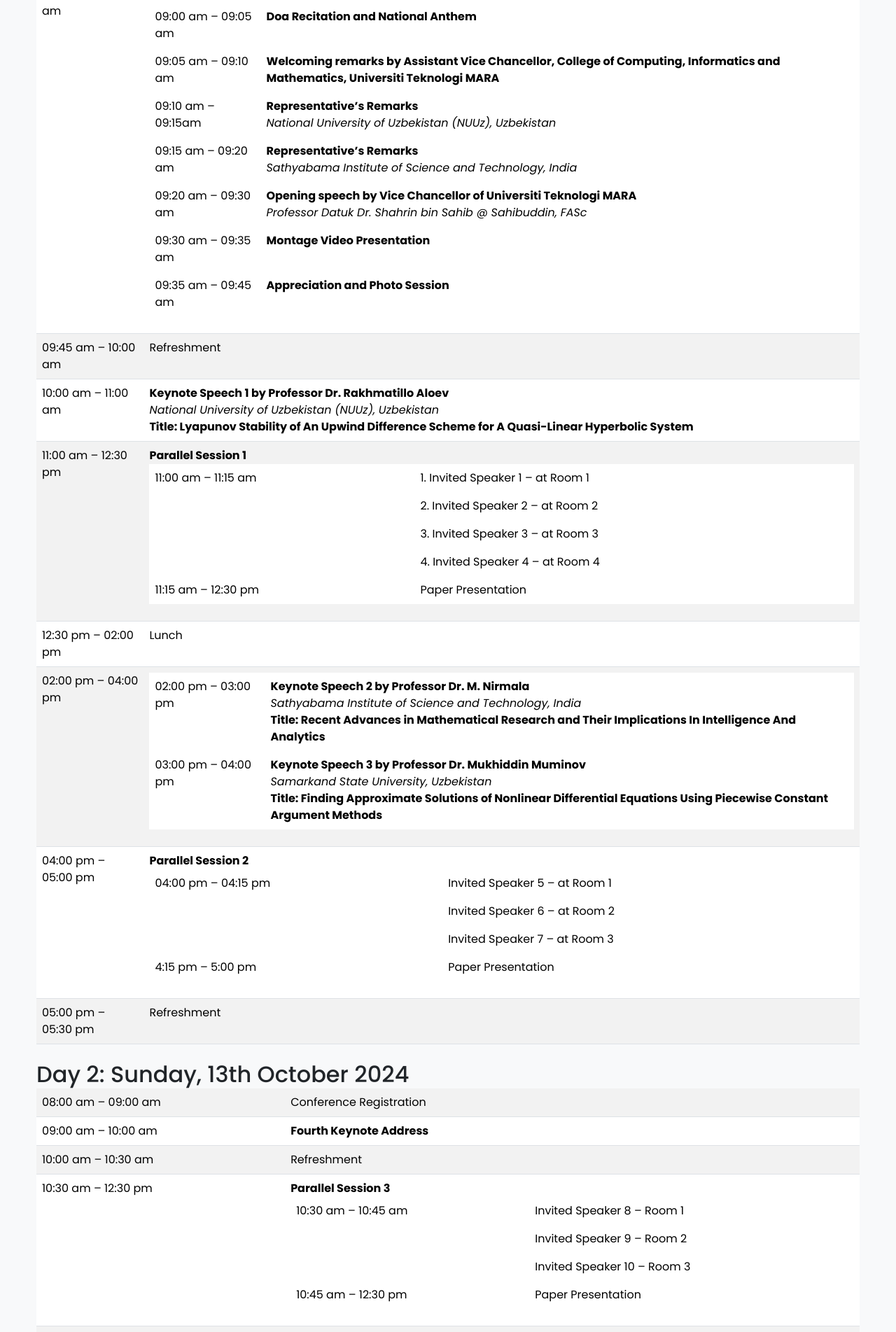
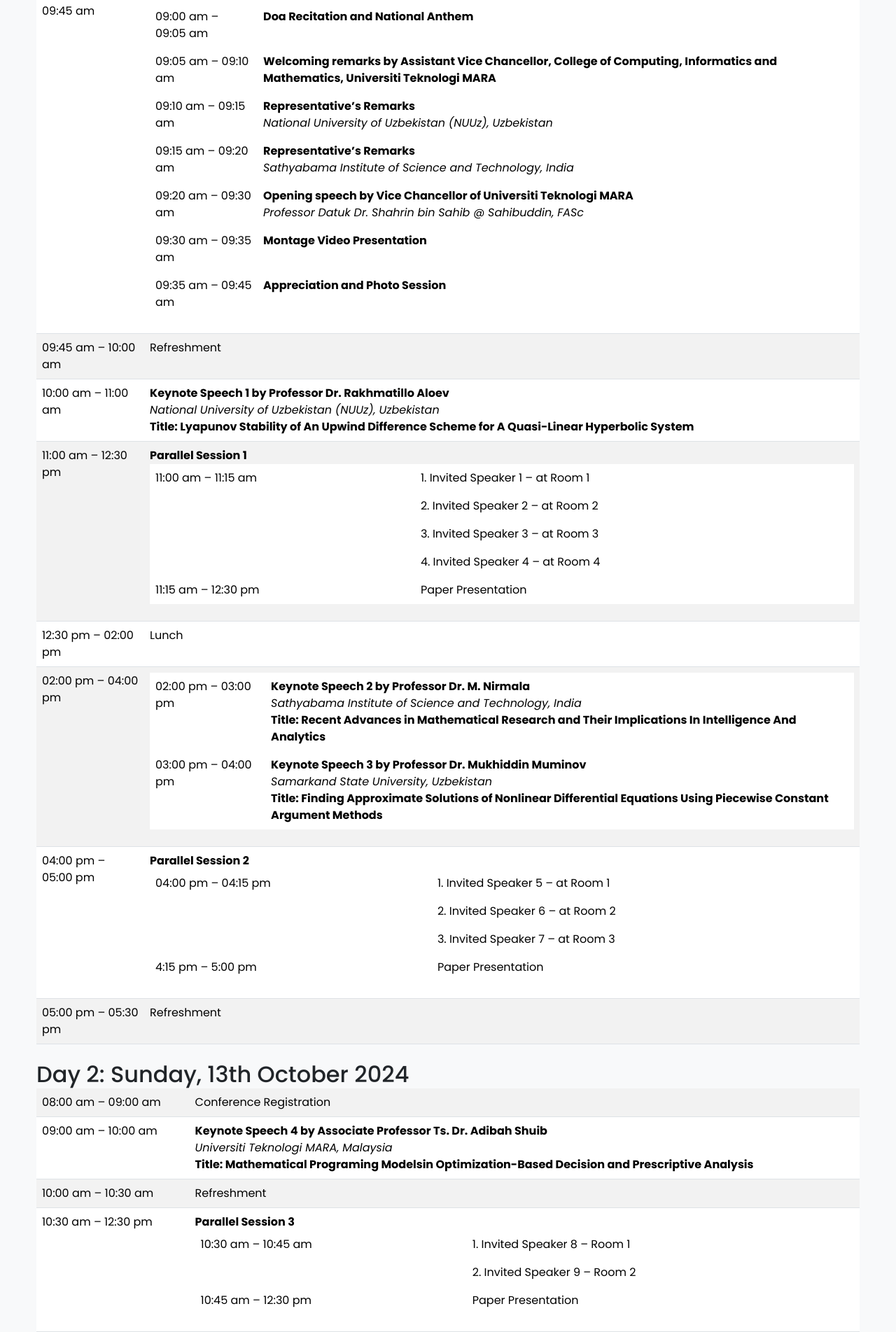
Before and after one commit to uicms2024/uicms2024.github.io, an Angular app: page /tentative in a window 1280 px wide. Shown: the part 323-2226 px from the top of the page at 70% size. Built offline with nearby package versions, Linux system fonts and the light colour scheme.

Commit message:
Update new tentative 2024-08-08

```diff
--- a/src/app/tentative/tentative.component.html
+++ b/src/app/tentative/tentative.component.html
@@ -9,7 +9,7 @@
         <td>Conference Registration</td>
       </tr>
       <tr>
-        <td>09:00 am – 10:00 am</td>
+        <td>09:00 am – 09:45 am</td>
         <td>
           <strong>OPENING CEREMONY</strong>
           <table class="table table-borderless">
@@ -27,7 +27,7 @@
                 </td>
               </tr>
               <tr>
-                <td>09:10 am – 09:15am</td>
+                <td>09:10 am – 09:15 am</td>
                 <td>
                   <span class="fw-bold">Representative’s Remarks</span><br />
                   <span class="fst-italic"
@@ -170,15 +170,15 @@
             <tbody>
               <tr>
                 <td>04:00 pm – 04:15 pm</td>
-                <td>Invited Speaker 5 – at Room 1</td>
+                <td>1. Invited Speaker 5 – at Room 1</td>
               </tr>
               <tr>
                 <td>&nbsp;</td>
-                <td>Invited Speaker 6 – at Room 2</td>
+                <td>2. Invited Speaker 6 – at Room 2</td>
               </tr>
               <tr>
                 <td>&nbsp;</td>
-                <td>Invited Speaker 7 – at Room 3</td>
+                <td>3. Invited Speaker 7 – at Room 3</td>
               </tr>
               <tr>
                 <td>4:15 pm – 5:00 pm</td>
@@ -204,7 +204,15 @@
       </tr>
       <tr>
         <td>09:00 am – 10:00 am</td>
-        <td class="fw-bold">Fourth Keynote Address</td>
+                <td>
+                  <span class="fw-bold"
+                    >Keynote Speech 4 by Associate Professor Ts. Dr. Adibah Shuib</span
+                  ><br />
+                  <span class="fst-italic" >Universiti Teknologi MARA, Malaysia</span ><br />
+                  <span class="fw-bold"
+                    >Title: Mathematical Programing Modelsin Optimization-Based Decision and Prescriptive Analysis</span
+                  >
+                </td>
       </tr>
       <tr>
         <td>10:00 am – 10:30 am</td>
@@ -218,16 +226,13 @@
             <tbody>
               <tr>
                 <td>10:30 am – 10:45 am</td>
-                <td>Invited Speaker 8 – Room 1</td>
+                <td>1. Invited Speaker 8 – Room 1</td>
               </tr>
               <tr>
                 <td>&nbsp;</td>
-                <td>Invited Speaker 9 – Room 2</td>
+                <td>2. Invited Speaker 9 – Room 2</td>
               </tr>
-              <tr>
-                <td>&nbsp;</td>
-                <td>Invited Speaker 10 – Room 3</td>
-              </tr>
+
               <tr>
                 <td>10:45 am – 12:30 pm</td>
                 <td>Paper Presentation</td>
```
